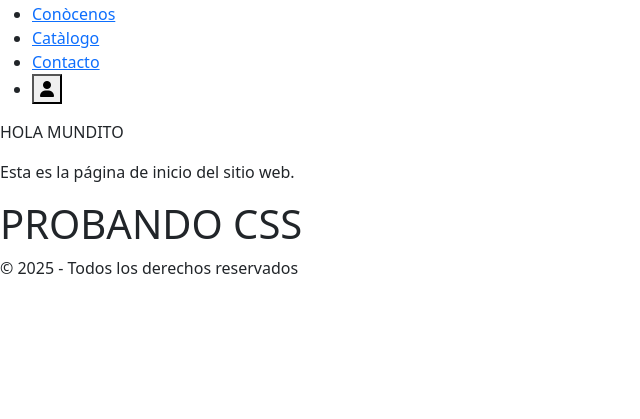
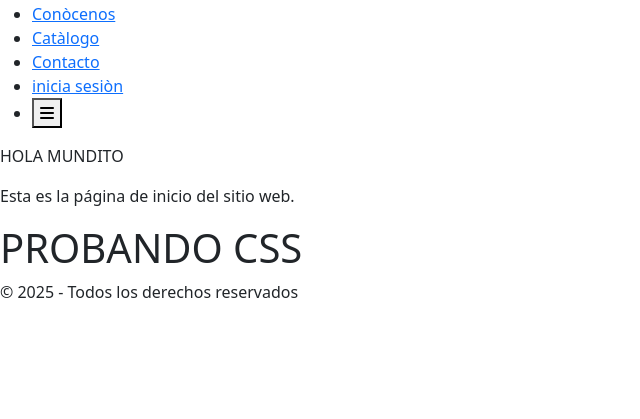
Before and after one commit to coffee4later/sublimacion-project, a PHP site: page /home/index.php in a window 1280 px wide. Shown: the part 322-741 px from the top of the page, without its empty margins (0-640 px from the left). Run offline with PHP 8.4, Linux system fonts and the light colour scheme; some libraries are stand-ins or nearby versions.

Commit message:
Menu inicial mejorado

```diff
--- a/app/views/partials/menu-inicio.php
+++ b/app/views/partials/menu-inicio.php
@@ -12,8 +12,10 @@
         <li><a href="<?php echo __DIR__; ?>/productos" class="link-menu">Conòcenos</a></li>
         <li><a href="<?php echo __DIR__; ?>/contacto" class="link-menu">Catàlogo</a></li>
         <li><a href="<?php echo __DIR__; ?>/contacto" class="link-menu">Contacto</a></li>
+        <li><a href="<?php echo __DIR__; ?>/contacto" class="link-menu">inicia sesiòn</a></li>
+
         <li><button>
-                <i class="fa-solid fa-user"></i>
+                <i class="fa-solid fa-bars"></i>
             </button></li>
     </ul>
 </nav>
--- a/public/css/main.css
+++ b/public/css/main.css
@@ -91,7 +91,7 @@ header {
         display: flex;
         color: black;
         align-items: center;
-        gap: 10px;
+        gap: 18px;
         margin-right: 15px;
     }
 }
@@ -123,6 +123,7 @@ header {
     padding: 0 25px;
     width: 100%;
     height: 100%;
+    min-width: fit-content;
     display: inline;
     align-content: center;
     transition: 0.35s;
@@ -142,6 +143,7 @@ header {
 .navbar-menu li a {
     text-decoration: none;
     color: black;
+    ;
 }
 
 .navbar-menu li button {
```
